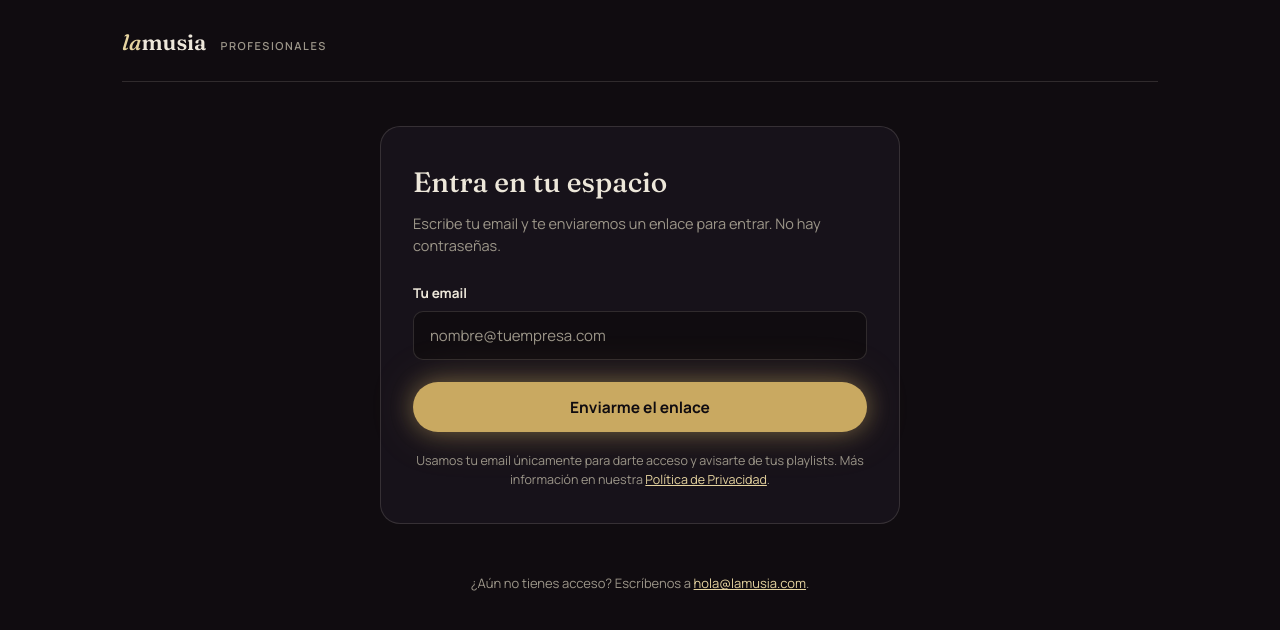
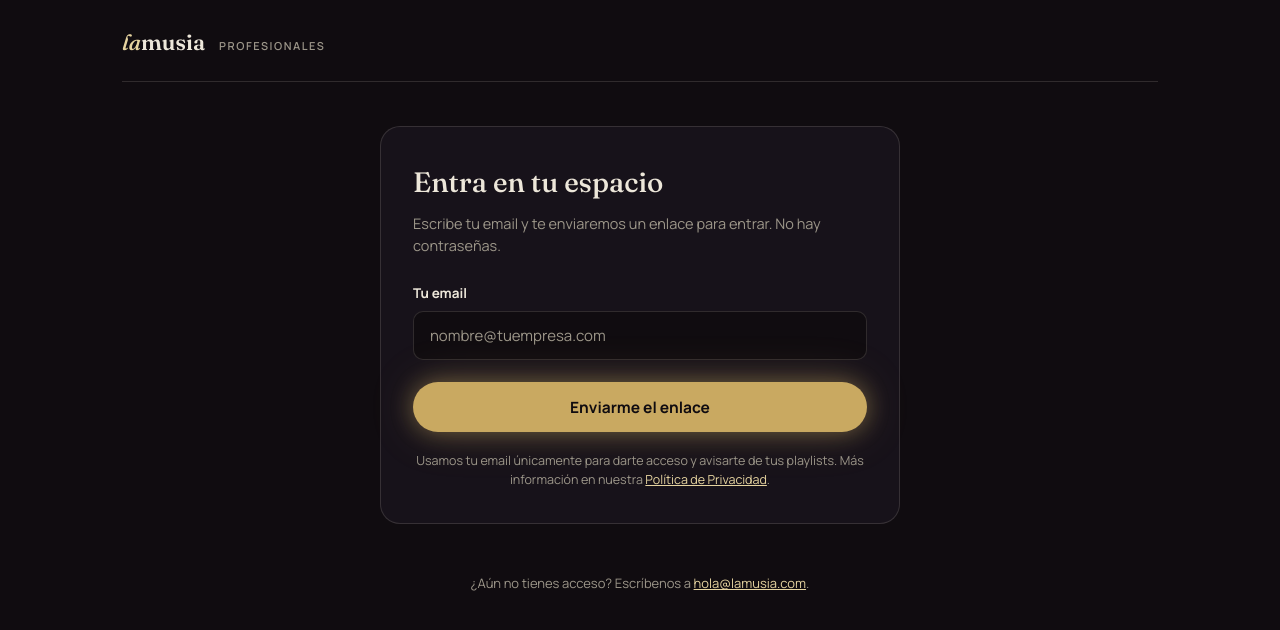
Before and after one commit to riverogomezdavid-bot/LAMUSIA-playlists, a plain HTML site: page portal.html in a window 1280 px wide. Drawn offline with Linux system fonts and the light colour scheme.

Commit message:
Update portal.html

```diff
--- a/portal.html
+++ b/portal.html
@@ -9,9 +9,7 @@
 <meta name="viewport" content="width=device-width, initial-scale=1.0">
 <title>Lamusia — Tu espacio de profesionales</title>
 <meta name="robots" content="noindex, nofollow">
-<link rel="preconnect" href="https://fonts.googleapis.com">
-<link rel="preconnect" href="https://fonts.gstatic.com" crossorigin>
-<link href="https://fonts.googleapis.com/css2?family=Fraunces:ital,opsz,wght@0,9..144,500;0,9..144,600;0,9..144,700;1,9..144,500&family=Manrope:wght@400;500;600;700&display=swap" rel="stylesheet">
+<link rel="stylesheet" href="fuentes.css">
 <style>
   :root {
     --noir: #100C10; --noir-2: #17121A;
```
